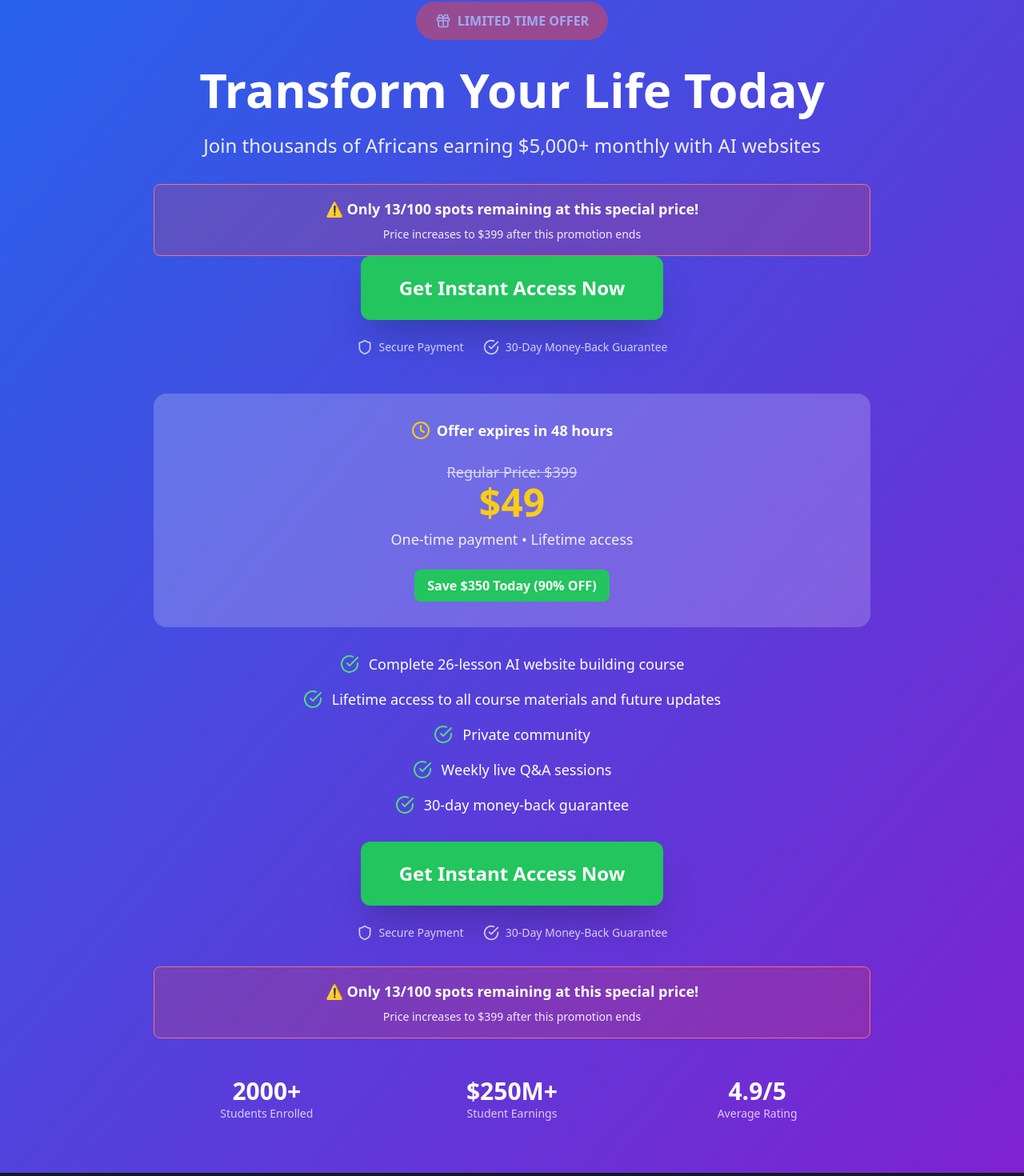
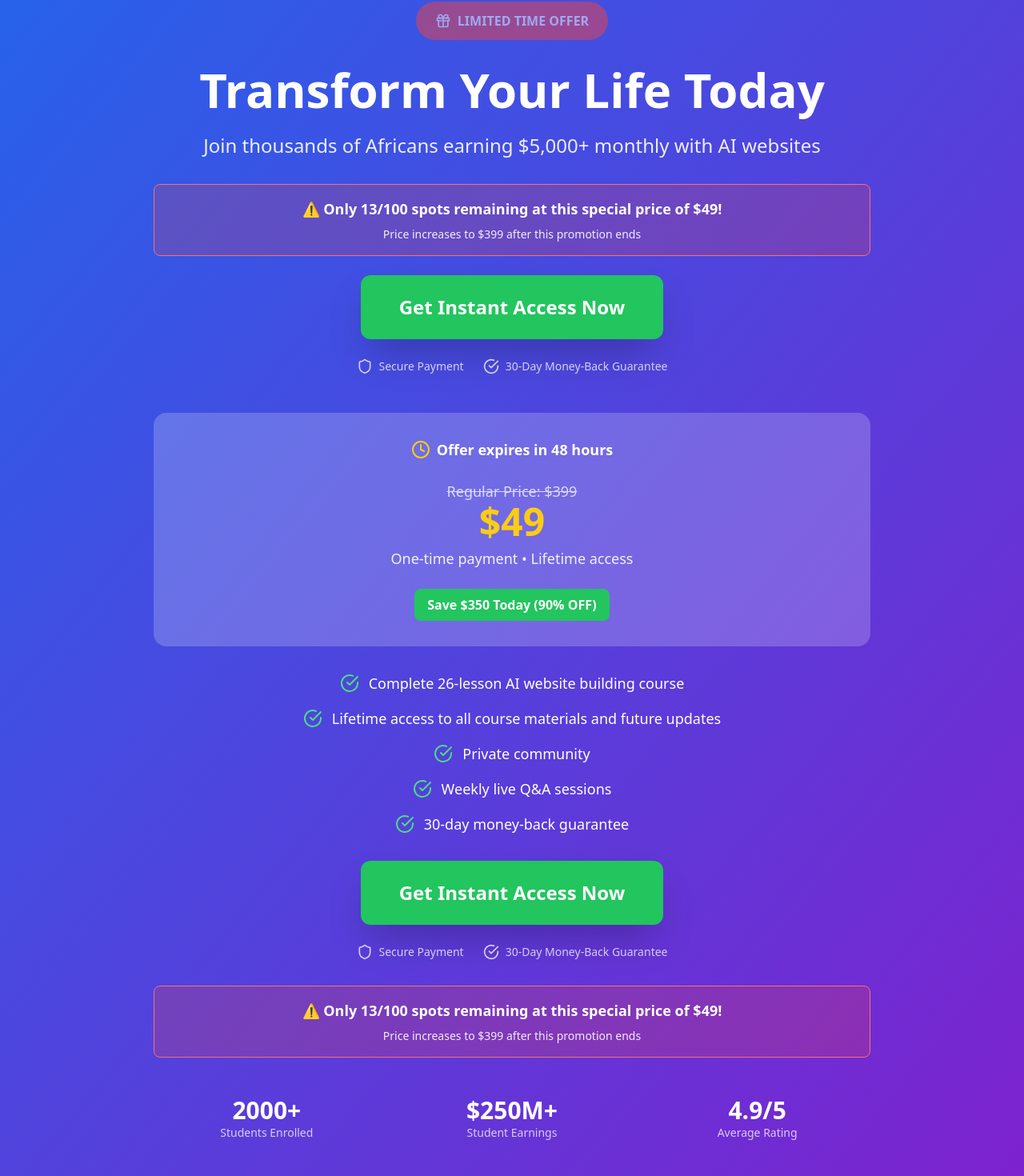
Before and after one commit to puralumina/African-AI-Course-Landing-Page, a React (Vite) app: page / in a window 1280 px wide. Shown: the part 9045-10515 px from the top of the page at 80% size. Built offline with nearby package versions, Linux system fonts and the light colour scheme.

Commit message:
Updated FinalCTA.tsx

```diff
--- a/src/components/FinalCTA.tsx
+++ b/src/components/FinalCTA.tsx
@@ -31,12 +31,12 @@ const FinalCTA = () => {
           {/* Urgency Message */}
           <div className="mt-8 bg-red-500 bg-opacity-20 border border-red-400 rounded-lg p-4">
             <p className="text-lg font-semibold">
-              ⚠️ Only 13/100 spots remaining at this special price!
+              ⚠️ Only 13/100 spots remaining at this special price of $49!
             </p>
             <p className="text-sm opacity-90 mt-2">
               Price increases to $399 after this promotion ends
             </p>
-          </div>
+          </div><br></br>
 
           {/* Main CTA Button */}
           <a
@@ -113,7 +113,7 @@ const FinalCTA = () => {
           {/* Urgency Message */}
           <div className="mt-8 bg-red-500 bg-opacity-20 border border-red-400 rounded-lg p-4">
             <p className="text-lg font-semibold">
-              ⚠️ Only 13/100 spots remaining at this special price!
+              ⚠️ Only 13/100 spots remaining at this special price of $49!
             </p>
             <p className="text-sm opacity-90 mt-2">
               Price increases to $399 after this promotion ends
```
